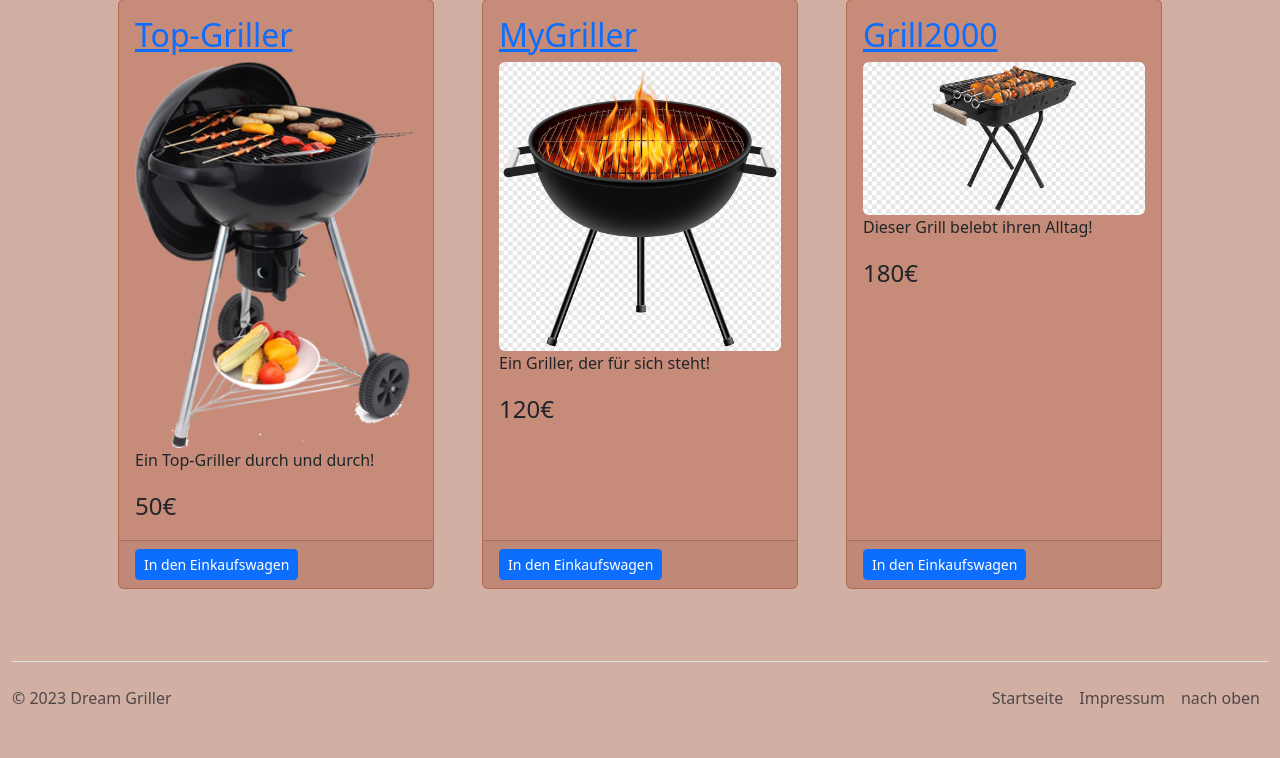
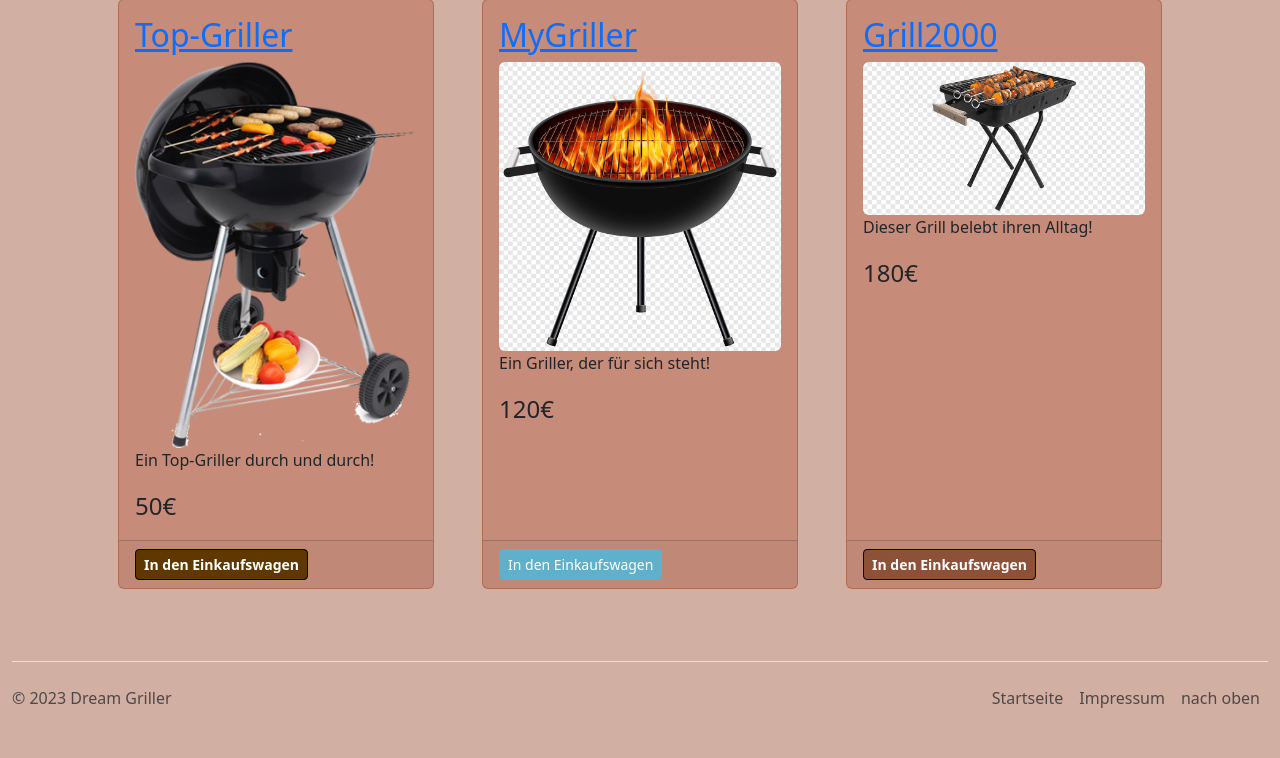
Before and after one commit to zhoudavidwi21/dream-griller, a PHP site: page / in a window 1280 px wide. Shown: the part 652-1410 px from the top of the page. Run offline with PHP 8.4, Linux system fonts and the light colour scheme; grey boxes labelled with a size stand in for pictures from a placeholder-image service; some libraries are stand-ins or nearby versions.

Commit message:
button styling

```diff
--- a/Frontend/res/css/button.css
+++ b/Frontend/res/css/button.css
@@ -47,6 +47,16 @@
     --bs-btn-active-border-color: rgb(94, 56, 0); /* Rahmenfarbe beim Klick */
 }
 
+
+.btn-dg-standard {
+    --bs-btn-color: #fff;
+    --bs-btn-bg: rgba(97, 176, 203, 1);
+    --bs-btn-border-color: rgba(97, 176, 203, 1);
+    --bs-btn-hover-bg: rgba(78, 146, 169, 1);
+    --bs-btn-hover-border-color: rgba(78, 146, 169, 1);
+    --bs-btn-focus-shadow: 0 0 0 0.2rem rgba(97, 176, 203, 0.5);
+}
+
 /* Button template */
 .btn-template {
     --bs-btn-font-weight: 600;
--- a/Frontend/sites/admin_area.php
+++ b/Frontend/sites/admin_area.php
@@ -4,7 +4,7 @@
             <div class="card">
                 <div class="card-body">
                     <h5 class="card-title">Add Product</h5>
-                    <a class="btn btn-primary" href="index.php?site=add_product">Produkt hinzufügen</a>
+                    <a class="btn btn-dg-standard" href="index.php?site=add_product">Produkt hinzufügen</a>
                 </div>
             </div>
         </div>
@@ -14,7 +14,7 @@
             <div class="card">
                 <div class="card-body">
                     <h5 class="card-title">Manage Products</h5>
-                    <a class="btn btn-primary" href="index.php?site=manage_products">Produkte verwalten</a>
+                    <a class="btn btn-dg-standard" href="index.php?site=manage_products">Produkte verwalten</a>
                 </div>
             </div>
         </div>
@@ -24,7 +24,7 @@
             <div class="card">
                 <div class="card-body">
                     <h5 class="card-title">Manage Users</h5>
-                    <a class="btn btn-primary" href="index.php?site=manage_users">Benutzer verwalten</a>
+                    <a class="btn btn-dg-standard" href="index.php?site=manage_users">Benutzer verwalten</a>
                 </div>
             </div>
         </div>
--- a/Frontend/sites/homepage.php
+++ b/Frontend/sites/homepage.php
@@ -28,7 +28,7 @@
                             <span class="price fs-4">50€</span>
                         </div>
                         <div class="card-footer">
-                            <a id="prodcart1" class="btn btn-primary btn-sm" href="#!">In den Einkaufswagen</a>
+                            <a id="prodcart1" class="btn btn-sonstige btn-sm" href="#!">In den Einkaufswagen</a>
                         </div>
                     </div>
                 </div>
@@ -45,7 +45,7 @@
                             <span class="price fs-4">120€</span>
                         </div>
                         <div class="card-footer">
-                            <a id="prodcart2" class="btn btn-primary btn-sm" href="#!">In den Einkaufswagen</a>
+                            <a id="prodcart2" class="btn btn-dg-standard btn-sm" href="#!">In den Einkaufswagen</a>
                         </div>
                     </div>
                 </div>
@@ -62,7 +62,7 @@
                             <span class="price fs-4">180€</span>
                         </div>
                         <div class="card-footer">
-                            <a id="prodcart3" class="btn btn-primary btn-sm" href="#!">In den Einkaufswagen</a>
+                            <a id="prodcart3" class="btn btn-registrieren btn-sm" href="#!">In den Einkaufswagen</a>
                         </div>
                     </div>
                 </div>
```
